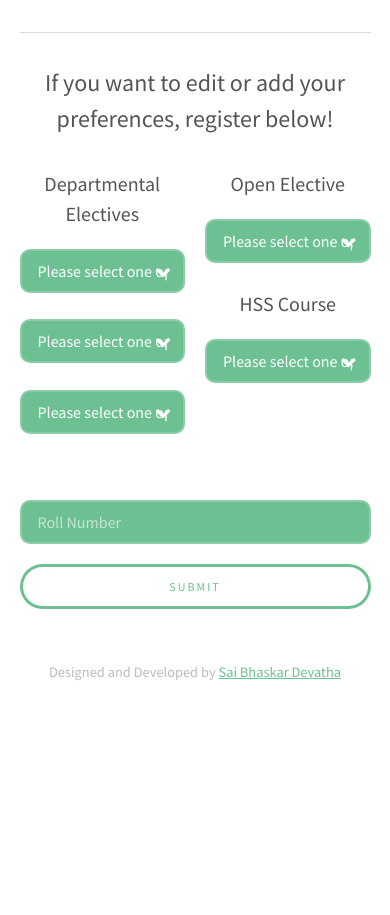
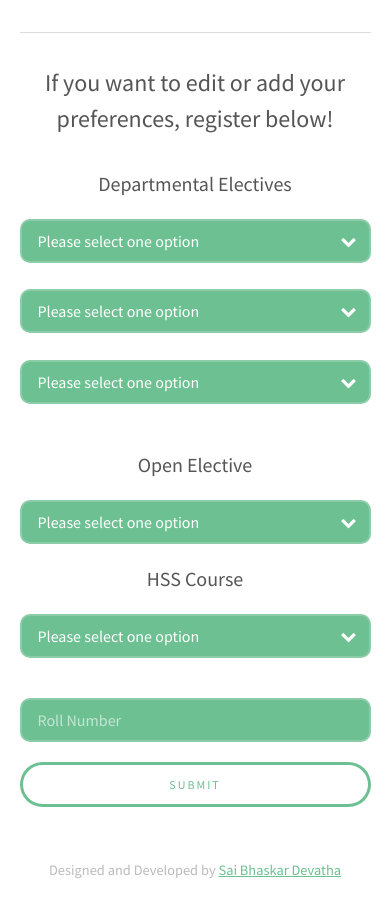
Before and after one commit to saibhaskardevatha/iitg-timetable, a PHP site: page / in a window 390 px wide. Shown: the part 341-1256 px from the top of the page. Before the commit the page ends 1021 px from the top, so only its background shows below. Run offline with PHP 8.4, Linux system fonts and the light colour scheme; data that the repository does not hold is empty.

Commit message:
mobile website edits

```diff
--- a/index.php
+++ b/index.php
@@ -35,8 +35,8 @@
                         <h4>If you want to edit or add your preferences, register below!</h4>
 					</header>
                     <form method="POST" action="helpers/register">
-                    <div class="row">
-                        <section class="6u 16u(medium)">
+                    <div class="row uniform">
+                        <div class="6u 12u(medium)">
                             <h3 class="align-center">Departmental Electives</h3>
                             <div class="select-wrapper">
                                 <select name="de-1" id="de-1" required>
@@ -99,8 +99,8 @@
                                 </select><br>
                             </div>
 
-                        </section>
-                        <section class="6u 6u(medium)">
+                        </div>
+                        <div class="6u 12u(medium)">
                             <h3 class="align-center">Open Elective</h3>
                             <div class="select-wrapper">
                                 <select name="oe" id="oe" required>
@@ -116,10 +116,10 @@
                                             }
                                         }
                                     ?>
-                                </select><br>
+                                </select>
                             </div>
-                        </section>
-                        <section class="6u 6u(medium)">
+                        </div>
+                        <div class="6u 12u(medium)">
                             <h3 class="align-center">HSS Course</h3>
                             <div class="select-wrapper">
                                 <select name="hss" id="hss" required>
@@ -139,7 +139,7 @@
                                     ?>
                                 </select>
                             </div>
-                        </section>
+                        </div>
                     </div>
 
                     <div class="row uniform">
@@ -154,7 +154,7 @@
                     </div>
                 </form>
                 <header class="align-center">
-						<p>Designed and Developed by <a href="www.saibhaskardevatha.co.in">Sai Bhaskar Devatha</a></p>
+						<p>Designed and Developed by <a href="https://www.saibhaskardevatha.co.in">Sai Bhaskar Devatha</a></p>
 					</header>
 				</div>
 
```
Also changed, not shown: timetable.php (+5 -9 lines).
